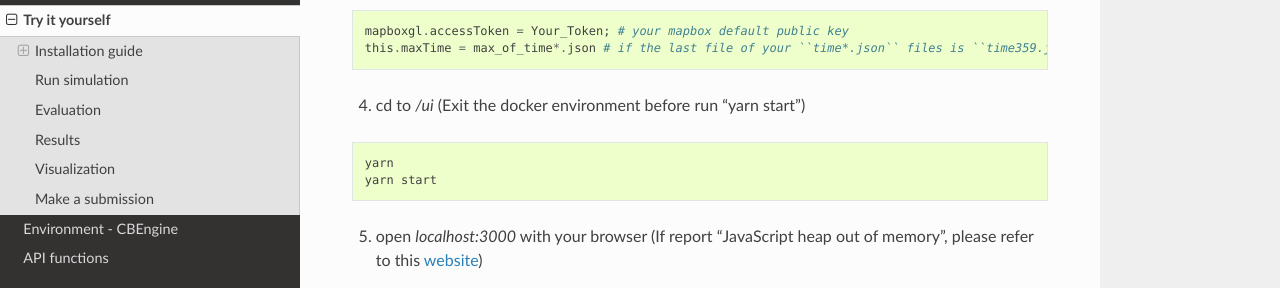
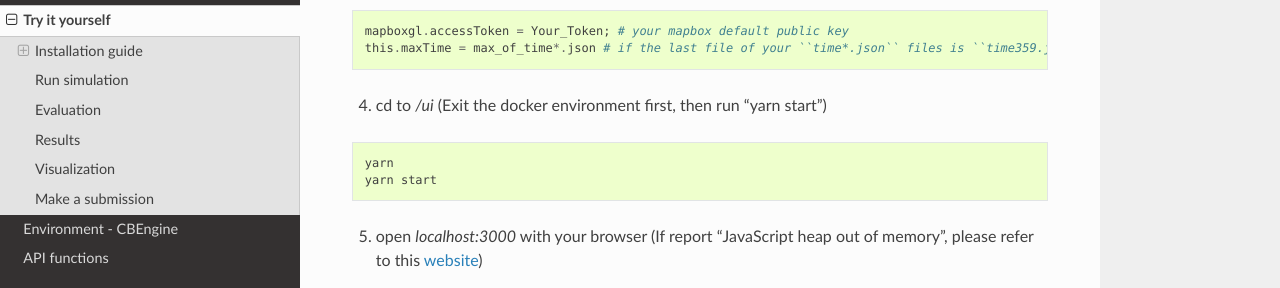
Before and after one commit to CityBrainChallenge/KDDCup2021-CityBrainChallenge, a Sphinx documentation site: the page built from docs/try-it-yourself.rst, in a window 1280 px wide and 900 px high, scrolled down 4084 px. Shown: the part 162-450 px from the top of the window. Built offline with Sphinx 7.4.7 and the Read the Docs theme 2.0.0, drawn with Linux system fonts in a browser that asks for light colours.

Commit message:
Update try-it-yourself.rst

```diff
--- a/docs/try-it-yourself.rst
+++ b/docs/try-it-yourself.rst
@@ -232,7 +232,7 @@ You can visualize the replay of your intermediate results after your solution be
     mapboxgl.accessToken = Your_Token; # your mapbox default public key
     this.maxTime = max_of_time*.json # if the last file of your ``time*.json`` files is ``time359.json``, it is 359.
 
-4. cd to `/ui` (Exit the docker environment before run "yarn start")
+4. cd to `/ui` (Exit the docker environment first, then run "yarn start")
 
 .. code-block::
 
```
